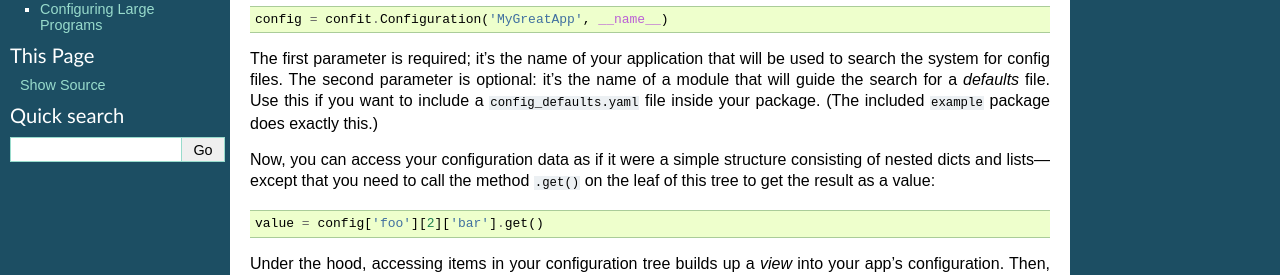
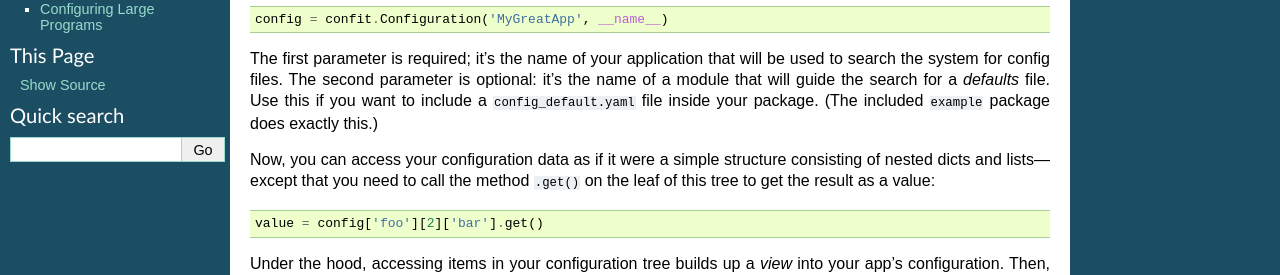
Before and after one commit to beetbox/confuse, a Sphinx documentation site: the page built from docs/index.rst, in a window 1280 px wide and 900 px high. Shown: the part 217-492 px from the top of the window. Built offline with Sphinx 7.4.7, drawn with Linux system fonts in a browser that asks for light colours; some of the changed text lies outside the part shown.

Commit message:
Correct config_defaults.yaml filenames

```diff
--- a/docs/index.rst
+++ b/docs/index.rst
@@ -19,7 +19,7 @@
 will be used to search the system for config files. The second parameter
 is optional: it’s the name of a module that will guide the search for a
 *defaults* file. Use this if you want to include a
-``config_defaults.yaml`` file inside your package. (The included
+``config_default.yaml`` file inside your package. (The included
 ``example`` package does exactly this.)
 
 Now, you can access your configuration data as if it were a simple
@@ -175,7 +175,7 @@
 command-line parsing library, you'll probably want to avoid specifying
 defaults in your argparse or optparse setup. This way, Confit can use
 other configuration sources---possibly your
-``config_defaults.yaml``---to fill in values for unspecified
+``config_default.yaml``---to fill in values for unspecified
 command-line switches. Otherwise, the argparse/optparse default value
 will hide options configured elsewhere.
 
```
